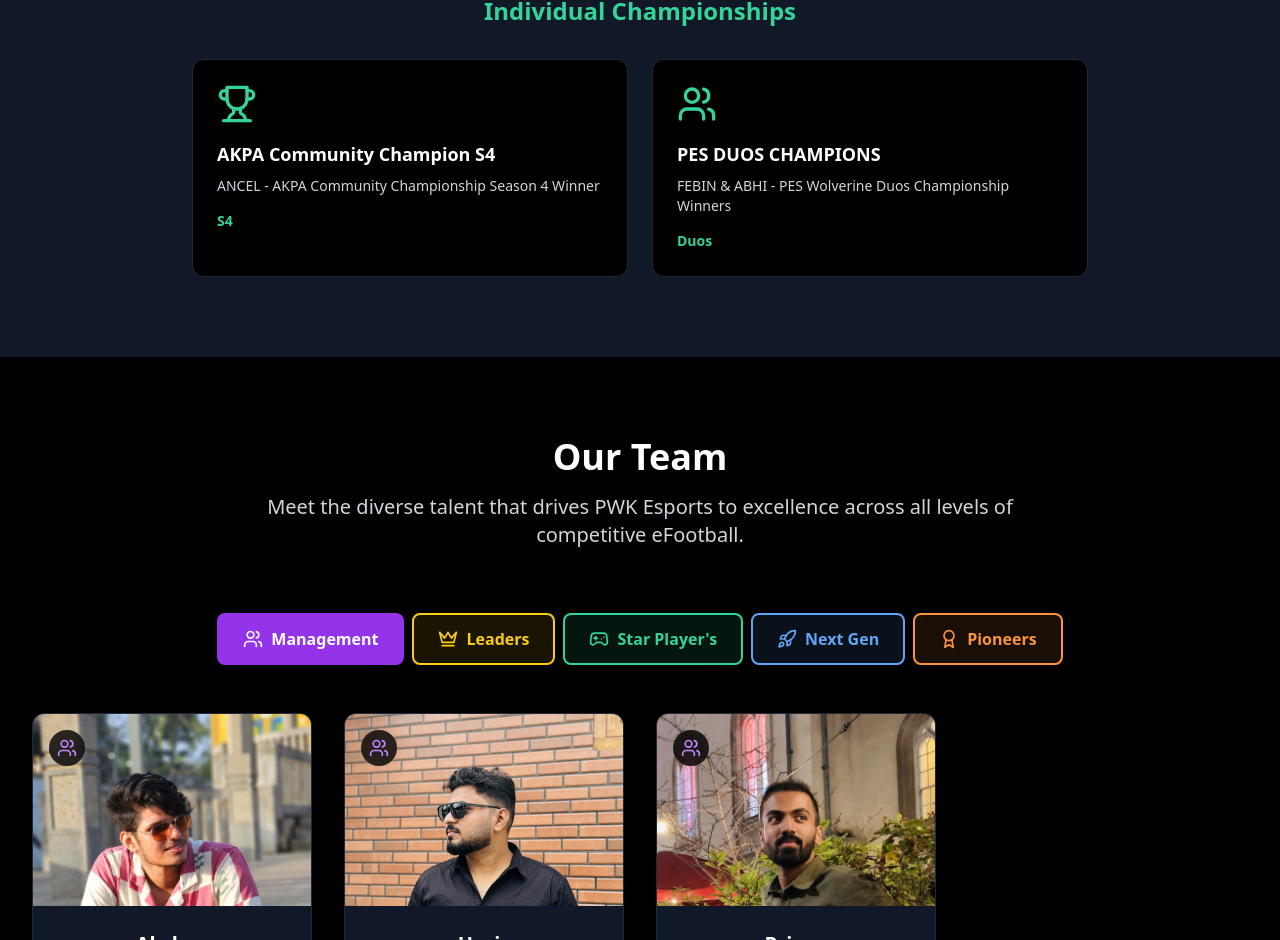
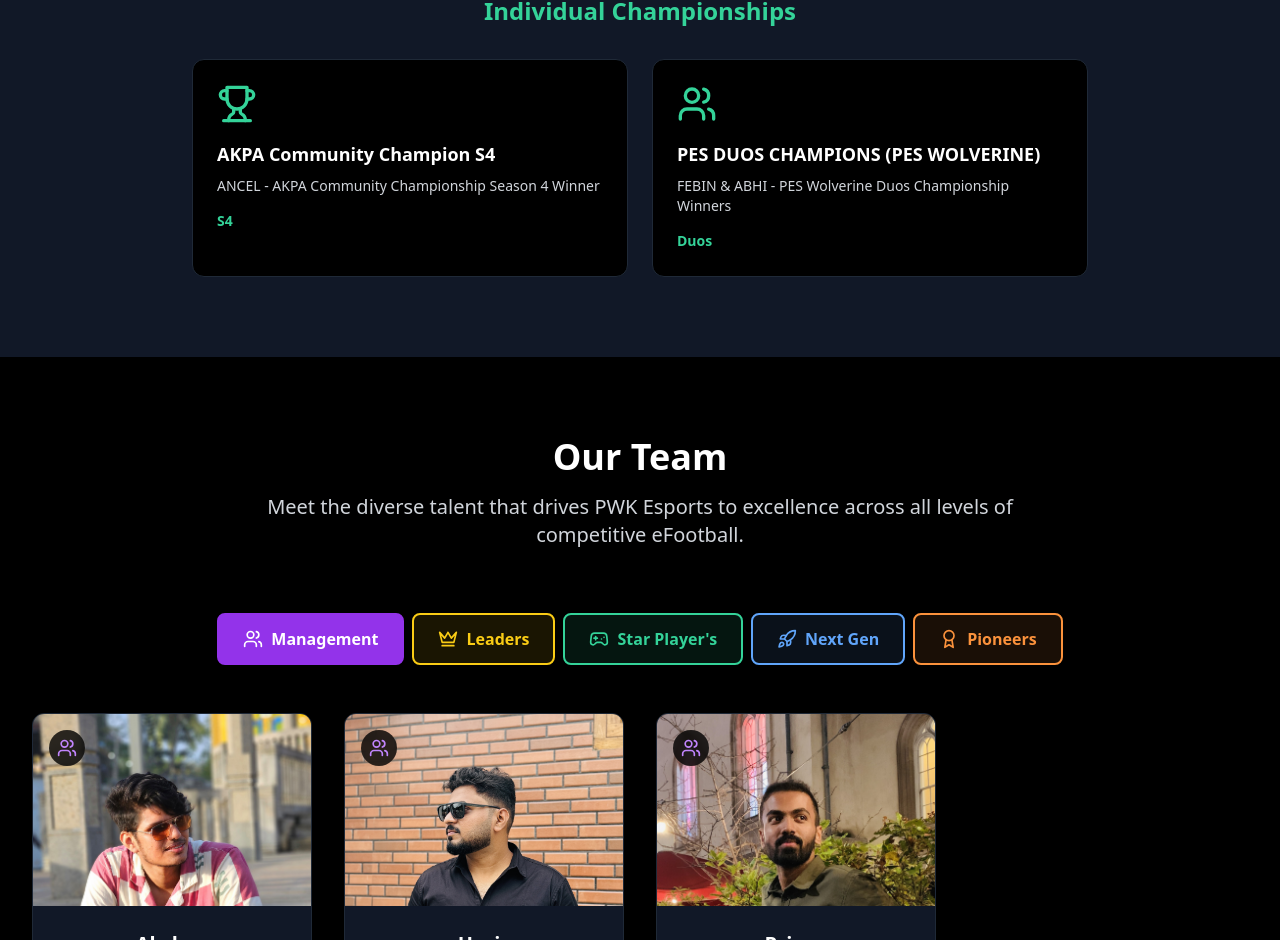
Before and after one commit to zakirnizam/pwkesports, a React (Vite) app: page / in a window 1280 px wide. Shown: the part 2109-3049 px from the top of the page. Built offline with nearby package versions, Linux system fonts and the light colour scheme.

Commit message:
Update achievements with exact case formatting

```diff
--- a/src/components/Achievements.tsx
+++ b/src/components/Achievements.tsx
@@ -37,7 +37,7 @@ const Achievements = () => {
     },
     {
       icon: Users,
-      title: "PES DUOS CHAMPIONS",
+      title: "PES DUOS CHAMPIONS (PES WOLVERINE)",
       description: "FEBIN & ABHI - PES Wolverine Duos Championship Winners",
       year: "Duos",
     },
```
